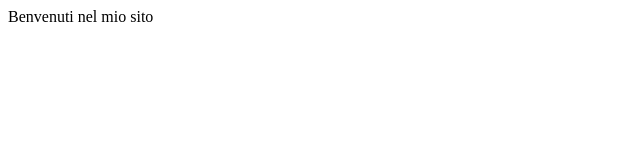
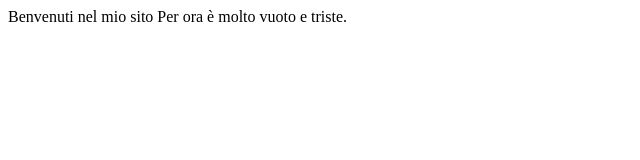
Before and after one commit to VerduciLuca/intro-html, a plain HTML site: page index.html in a window 1280 px wide. Shown: the whole page, without its empty margins (0-640 px from the left). Drawn offline with Linux system fonts and the light colour scheme.

Commit message:
aggiunta riga di testo

```diff
--- a/index.html
+++ b/index.html
@@ -8,5 +8,6 @@
 </head>
 <body>
 Benvenuti nel mio sito
+Per ora è molto vuoto e triste.
 </body>
 </html>
```
